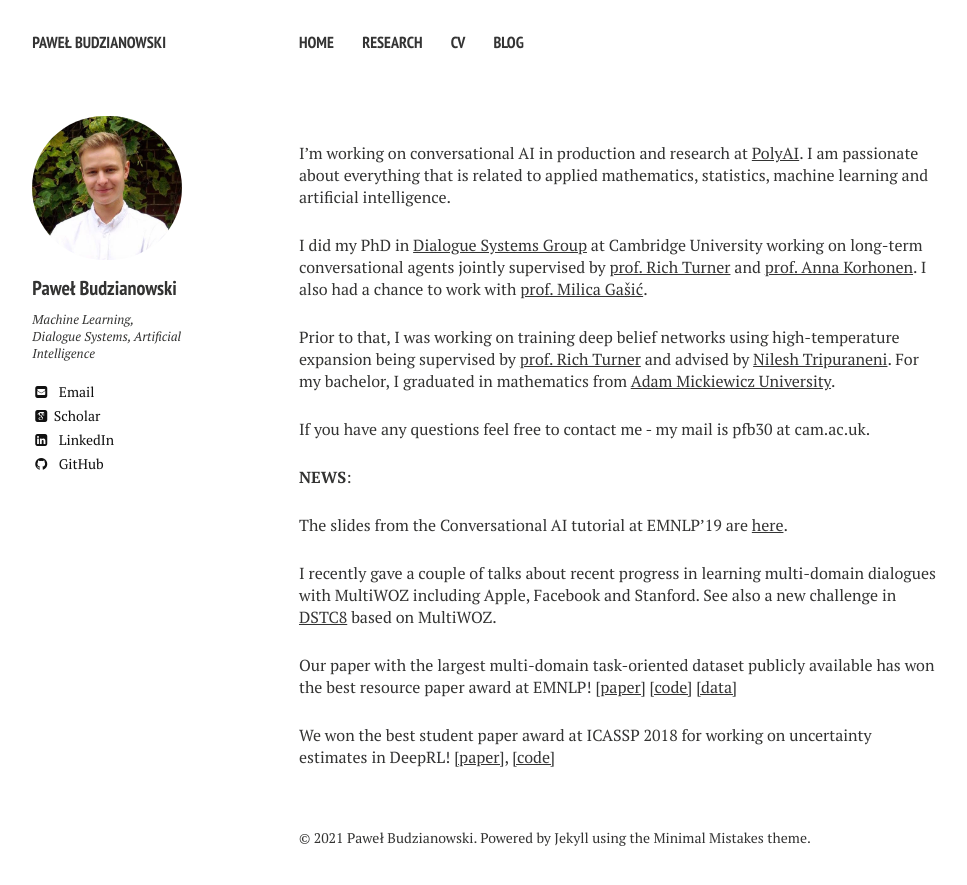
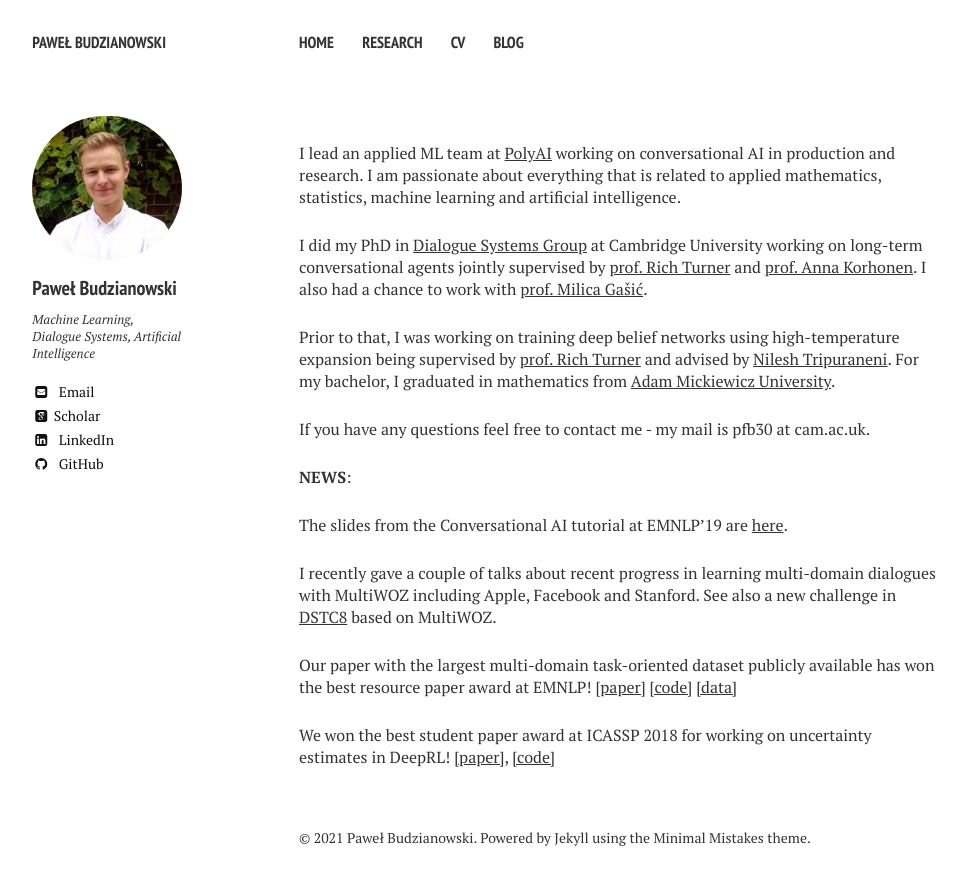
Before and after one commit to pawel-polyai/budzianowski.github.io, a Jekyll site: the page built from index.md, in a window 1280 px wide. Shown: the top 885 px of the page, without its empty margins (21-988 px from the left). Built offline with Jekyll 4.4.1, drawn with Linux system fonts in a browser that asks for light colours; nearby versions of some CDN libraries; some web fonts are replaced.

Commit message:
Update index.md

```diff
--- a/index.md
+++ b/index.md
@@ -7,7 +7,7 @@ image:
   credit: "@budzianowski"
 ---
 
-I'm working on conversational AI in production and research at [PolyAI](https://www.polyai.com/). I am passionate about everything that is related to applied mathematics, statistics, machine learning and artificial intelligence.
+I lead an applied ML team at [PolyAI](https://www.polyai.com/) working on conversational AI in production and research. I am passionate about everything that is related to applied mathematics, statistics, machine learning and artificial intelligence.
 
 I did my PhD in [Dialogue Systems Group](http://dialogue.mi.eng.cam.ac.uk/index.php/people/) at Cambridge University working on long-term conversational agents jointly supervised by [prof. Rich Turner](http://learning.eng.cam.ac.uk/Public/Turner/WebHome) and [prof. Anna Korhonen](https://www.cl.cam.ac.uk/~alk23/). I also had a chance to work with [prof. Milica Gašić](https://www.cs.hhu.de/en/research-groups/dialog-systems-and-machine-learning.html).
 
```
